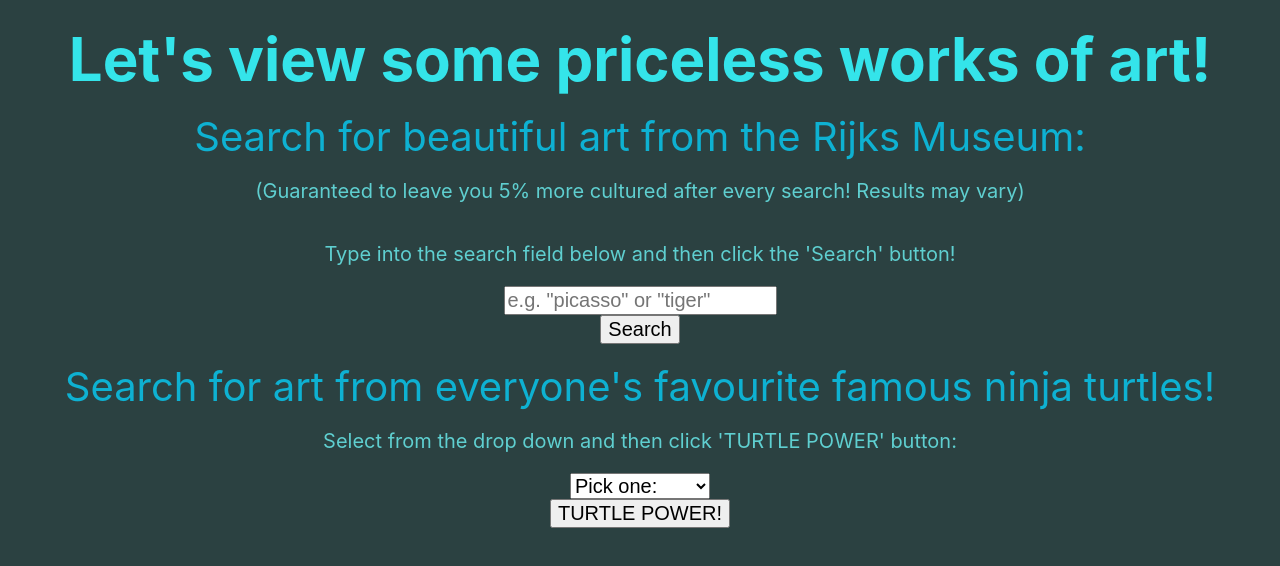
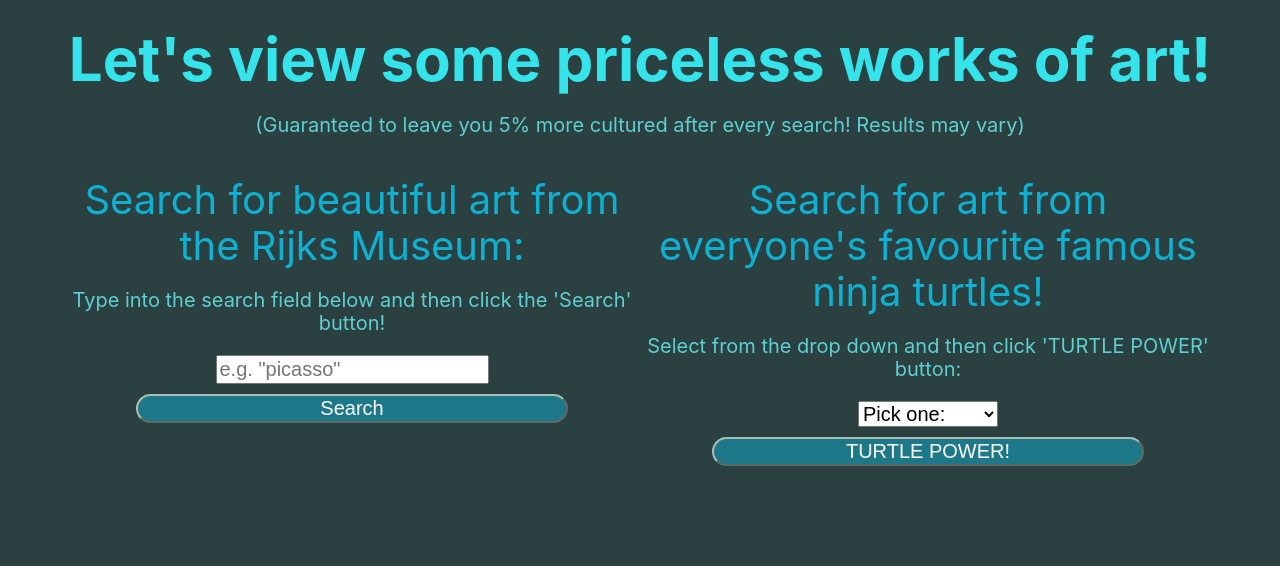
Before and after one commit to matsmckay/project-3-matt-mckay, a React (Create React App) app: page / in a window 1280 px wide. Shown: the top 566 px of the page. Built offline with nearby package versions, Linux system fonts and the light colour scheme.

Commit message:
Updating layout for app

```diff
--- a/src/App.js
+++ b/src/App.js
@@ -21,7 +21,7 @@
       key: `C1So9sXo`,
       format: "json",
       imgonly: true,
-      // culture: "en",
+
       q: userInput,
 
     });
@@ -46,7 +46,7 @@
     const url = new URL(`https://www.rijksmuseum.nl/api/en/collection`);
     e.preventDefault();
     url.search = new URLSearchParams({
-      key: `LvqwJKjT`,
+      key: `C1So9sXo`,
       format: "json",
       imgonly: true,
       q: turtleInput,
@@ -71,15 +71,16 @@
     <div className="App">
       <div className="wrapper">
         <h1>Let's view some priceless works of art!</h1>
-
-        <div >
+        <p>(Guaranteed to leave you 5% more cultured after every search! Results may vary)</p>
+        <div className='searchContainer'>
+          <div className='inputContainer'>
             <FormUserInput
               handleChange={handleChange}
               searchArt={searchArt}
               userInput={userInput}
               searchError={searchError}
             />
-        </div>
+
             <div className="imageFlex">
               {artSearch.map((artwork) => {
                 return (
@@ -92,14 +93,13 @@
                 );
               })}
             </div>
-        {/* END .imageFlex */}
-        <div>
+          </div>
+          <div className='dropDownContainer'>
             <FormDropDown
               handleDropChange={handleDropChange}
               turtleInput={turtleInput}
               searchTurtle={searchTurtle}
             />
-        </div>
             <div className="imageFlex">
               {artistSearch.map((turtleArt) => {
                 return (
@@ -112,6 +112,10 @@
                 );
               })}
             </div>
+          </div>
+        </div>
+        {/* END .imageFlex */}
+
         {/* END .imageFlex */}
 
       </div>
--- a/src/FormDropDown.js
+++ b/src/FormDropDown.js
@@ -5,6 +5,7 @@
             <p>Select from the drop down and then click 'TURTLE POWER' button:</p>
             <select
                 id="favTMNTArtist"
+                class="input"
                 name="favTMNTArtist"
                 onChange={handleDropChange}
                 value={turtleInput}
@@ -16,7 +17,7 @@
                 <option value="raphael">Raphael</option>
                 <option value="donatello">Donatello</option>
             </select>
-            <button type="submit">TURTLE POWER!</button>
+            <button className="button" type="submit">TURTLE POWER!</button>
         </form>
     )
 }
--- a/src/FormUserInput.js
+++ b/src/FormUserInput.js
@@ -3,14 +3,13 @@
         <div>
             <form onSubmit={searchArt}>
                 <label className="labelSearch" htmlFor="userSearch">Search for beautiful art from the Rijks Museum: </label>
-                <p>(Guaranteed to leave you 5% more cultured after every search! Results may vary)</p>
                 <p>Type into the search field below and then click the 'Search' button!</p>
                 <input
                     onChange={handleChange}
                     type="text"
                     id="userSearch"
                     value={userInput}
-                    placeholder={`e.g. "picasso" or "tiger"`}
+                    placeholder={`e.g. "picasso"`}
                     className="input"
                     required
                 />
--- a/src/sass/App.scss
+++ b/src/sass/App.scss
@@ -280,12 +280,24 @@
   display: flex;
   flex-direction: column;
   align-items: center;
+  margin: 0 auto;
+  padding: 0 auto;
 }
 
 label {
   padding-top: 20px;
   font-size: 2rem;
   color: #0EB1D2;
+}
+
+.searchContainer {
+  display: flex;
+}
+
+.inputContainer, .dropDownContainer {
+  display: flex;
+  flex-direction: column;
+  width: 50%;
 }
 
 .imageFlex {
@@ -301,7 +313,7 @@
 
 .imgFlex {
   background: #8AB9B5;
-  width: 40%;
+  width: 95%;
   border: 30px groove black;
   margin: 10px;
   padding: 10px;
@@ -315,10 +327,11 @@
 }
 
 h2 {
-  font-size: 1.2rem;
-  border: 10px ridge #34E4EA;
+  font-size: .9rem;
+  // border: 10px ridge #34E4EA;
   background: #1D798A;
   margin: 0 auto;
+  margin-bottom: 10px;
 
 }
 
@@ -330,9 +343,14 @@
   color: #A9BEB2;
 }
 
-// button {
-//   margin: 10px 0 25px 0;
-// }
+button {
+  margin: 10px 0 25px 0;
+  width: 75%;
+  border-radius: 15px;
+  background-color: #1D798A;
+  color: white;
+  border-color:#A9BEB2;
+}
 
 .btn {
   background: transparent;
@@ -357,29 +375,23 @@
   align-items: center;
 }
 
-// input#userSearch.input {
-//   width: 25%;
-// }
-
-@media (max-width: 1100px) {
-  .imgFlex {
-    width: 45%;
-  }
-}
-
 @media (max-width: 850px) {
   .imgFlex {
-    width: 100%;
+    width: 90%;
   }
 }
 
 @media (max-width: 516px) {
+  form {
+    width: 85%;
+  }
+
   h1 {
-    font-size: 2.7rem;
+    font-size: 2.2rem;
   }
 
   label {
-    font-size: 1.8rem;
+    font-size: 1.4rem;
   }
 }
 
@@ -390,6 +402,10 @@
 
   label {
     font-size: 1.6rem;
+  }
+
+  .input {
+    width: 100%;
   }
 }
 
```
Lines whose indentation alone changed are shown as unchanged.
